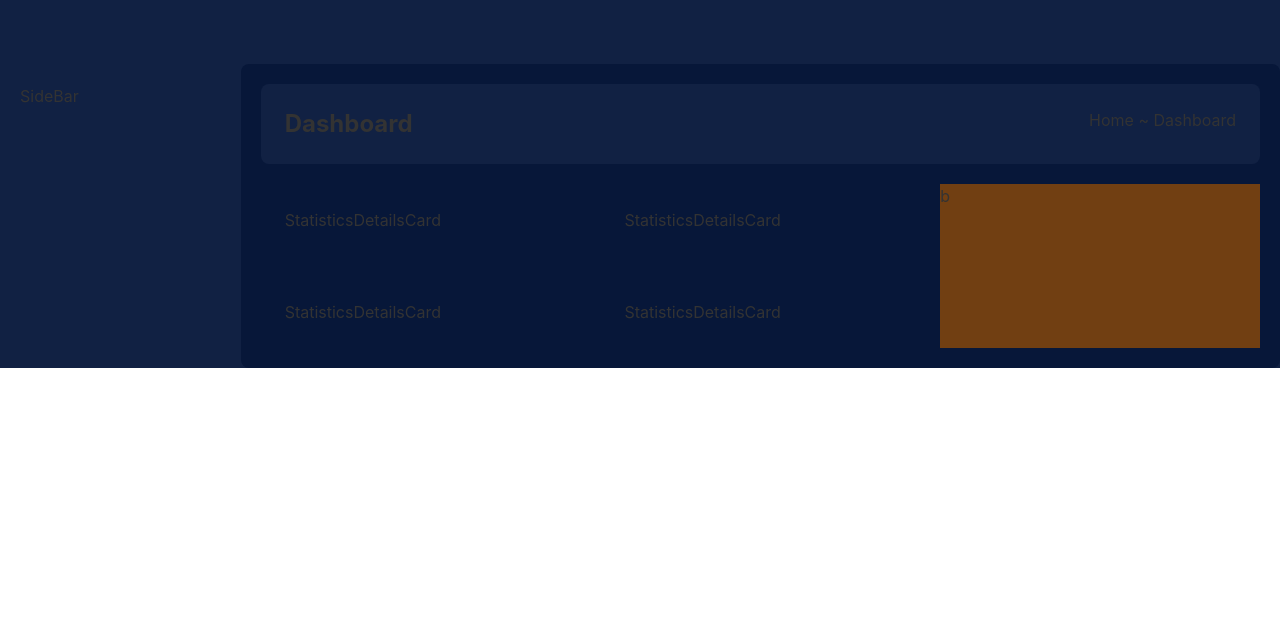
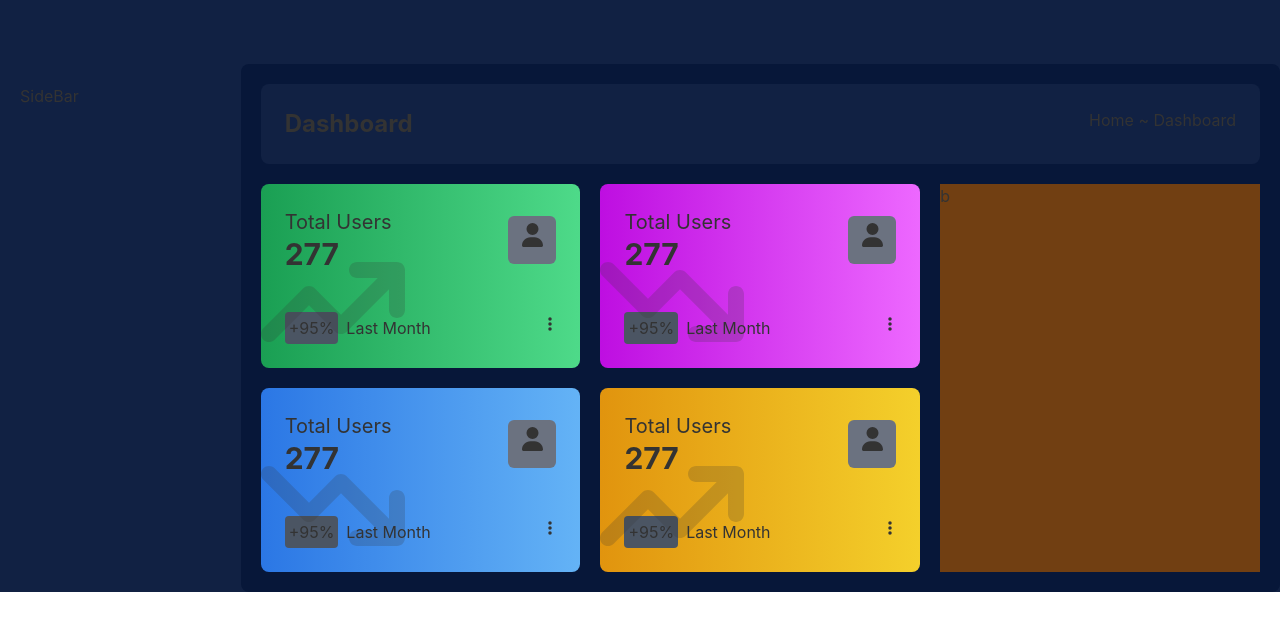
Before and after one commit to diptasahacse/next-dashboard, a Next.js app: page / in a window 1280 px wide. Shown: the top 630 px of the page. Built offline with nearby package versions, Linux system fonts and the light colour scheme.

Commit message:
statistics card design

```diff
--- a/components/Dashboard/shared/StatisticsDetailsCard.js
+++ b/components/Dashboard/shared/StatisticsDetailsCard.js
@@ -1,9 +1,51 @@
 import React from 'react'
+import { FontAwesomeIcon } from '@fortawesome/react-fontawesome'
+import { faEllipsisVertical } from '@fortawesome/free-solid-svg-icons';
+const StatisticsDetailsCard = ({ item }) => {
+  const { bgColor1, bgColor2, statusIcon, title, totalValue, percentValue, itemIcon, bottomText } = item;
+  // statusIcon: faArrowUpShortWide,
+  //   title: "Total Users",
+  //   totalValue: 277,
+  //   percentValue: "+95",
+  //   itemIcon: faUser,
+  //   bottomText: "Last Month",
+  //   bgColor1: "#f4d02b",
+  //   bgColor2: "#e1940e",
+  return (
+    <div className="p-6 rounded-lg relative" style={{ background: `linear-gradient(to left, ${bgColor1}, ${bgColor2})` }}>
+      <div className='absolute opacity-20 left-0  bottom-0'>
+        <span className='text-9xl'>
+          <FontAwesomeIcon icon={statusIcon} />
+        </span>
+      </div>
+      <div className='flex justify-between items-center mb-10'>
+        <div className=''>
+          <h3 className='text-xl'>{title}</h3>
+          <h3 className='text-3xl font-bold'>{totalValue}</h3>
+        </div>
+        <p className='text-2xl bg-gray-500 leading-10 h-12 w-12 text-center rounded-md'>
+        <FontAwesomeIcon icon={itemIcon} />
+        </p>
 
-const StatisticsDetailsCard = ({item}) => {
-    const {bgColor1, bgColor2} = item
-  return (
-    <div className={`bg-gradient-to-l from-[${bgColor1}] to-[${bgColor2}] p-6 rounded-lg`}>StatisticsDetailsCard</div>
+      </div>
+      <div className='flex justify-between'>
+        <div className='flex items-center'>
+          <span className='bg-gray-600 inline-block rounded p-1'>{percentValue}%</span>
+          <p className='ml-2'>{bottomText}</p>
+        </div>
+        <div className="dropdown dropdown-bottom dropdown-end">
+
+          <label tabIndex={0} className="p-1 cursor-pointer">
+            <FontAwesomeIcon icon={faEllipsisVertical} />
+          </label>
+          <ul tabIndex={0} className="dropdown-content menu p-2 shadow bg-accent rounded-box w-52">
+            <li><a>Item 1</a></li>
+            <li><a>Item 2</a></li>
+          </ul>
+        </div>
+
+      </div>
+    </div>
   )
 }
 
--- a/components/shared/PageTitle.js
+++ b/components/shared/PageTitle.js
@@ -2,7 +2,7 @@ import React from 'react'
 
 const PageTitle = ({ breadcrumbs, title }) => {
     return (
-        <div className="bg-accent p-6 m-5 rounded-lg bg-secondary">
+        <div className="p-6 m-5 rounded-lg bg-secondary">
             <div className='flex justify-between'>
                 <h1 className='text-2xl font-bold'>{title}</h1>
                 <p>{breadcrumbs}</p>
--- a/pages/index.js
+++ b/pages/index.js
@@ -1,11 +1,11 @@
 import PageTitle from "../components/shared/PageTitle";
-import { faArrowUpShortWide, faUser } from "@fortawesome/free-solid-svg-icons";
+import { faArrowUpShortWide, faUser, faArrowTrendUp, faArrowTrendDown } from "@fortawesome/free-solid-svg-icons";
 import StatisticsDetailsCard from "../components/Dashboard/shared/StatisticsDetailsCard";
 
 export default function Home() {
   const dashboardStatisticsDetails = [
     {
-      StatusIcon: faArrowUpShortWide,
+      statusIcon: faArrowTrendUp,
       title: "Total Users",
       totalValue: 277,
       percentValue: "+95",
@@ -18,40 +18,40 @@ export default function Home() {
 
     },
     {
-      StatusIcon: faArrowUpShortWide,
+      statusIcon: faArrowTrendDown,
       title: "Total Users",
       totalValue: 277,
       percentValue: "+95",
       itemIcon: faUser,
       bottomText: "Last Month",
-      bgColor1: "#ddd",
-      bgColor2: "#555",
+      bgColor1: "#ed68ff",
+      bgColor2: "#be0ee1",
 
 
 
     },
     {
-      StatusIcon: faArrowUpShortWide,
+      statusIcon: faArrowTrendDown,
       title: "Total Users",
       totalValue: 277,
       percentValue: "+95",
       itemIcon: faUser,
       bottomText: "Last Month",
-      bgColor1: "#4eda89",
-      bgColor2: "#1a9f53",
+      bgColor1: "#64b3f6",
+      bgColor2: "#2b77e5",
 
 
 
     },
     {
-      StatusIcon: faArrowUpShortWide,
+      statusIcon: faArrowTrendUp,
       title: "Total Users",
       totalValue: 277,
       percentValue: "+95",
       itemIcon: faUser,
       bottomText: "Last Month",
-      bgColor1: "#4eda89",
-      bgColor2: "#1a9f53",
+      bgColor1: "#f4d02b",
+      bgColor2: "#e1940e",
 
 
 
@@ -62,7 +62,7 @@ export default function Home() {
     <div>
       <PageTitle title="Dashboard" breadcrumbs={breadcrumbs} />
       <div className="m-5 grid grid-cols-12 gap-5">
-        <div className="col-span-8  grid grid-cols-1 md:grid-cols-2 gap-5">
+        <div className="col-span-8  grid grid-cols-1 lg:grid-cols-2 gap-5">
           {
             dashboardStatisticsDetails.map((item, index) => <StatisticsDetailsCard item={item} key={index} />)
           }
```
